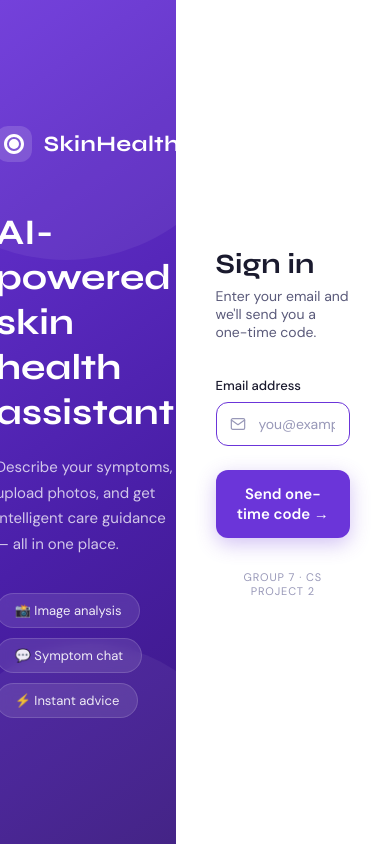
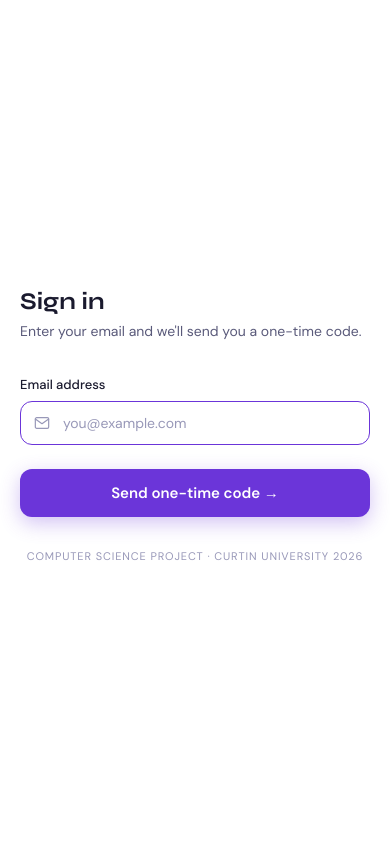
Before and after one commit to tugsbayarbat/cs_skinhealth_v2, a Next.js app: page /login in a window 390 px wide. Built offline with nearby package versions, Linux system fonts and the light colour scheme.

Commit message:
fixed mobile view ui

```diff
--- a/src/app/chat/page.js
+++ b/src/app/chat/page.js
@@ -107,6 +107,11 @@ export default function ChatPage() {
             {/* Profile completion modal — shown on first login */}
             {showProfileModal && (
                 <ProfileModal onComplete={() => update()} />
+            )}
+
+            {/* Mobile backdrop — closes sidebar when tapped */}
+            {sidebarOpen && (
+                <div className="sidebar-backdrop" onClick={() => setSidebarOpen(false)} />
             )}
 
             {/* SIDEBAR */}
--- a/src/app/globals.css
+++ b/src/app/globals.css
@@ -315,7 +315,7 @@ body:has(.intro-page) {
   border-right: 1px solid var(--border);
   position: relative;
   transition: width 0.3s ease, min-width 0.3s ease, padding 0.3s ease;
-  overflow: hidden;
+  z-index: 100;
 }
 
 /* Collapsed state */
@@ -528,6 +528,11 @@ body:has(.intro-page) {
   display: flex;
   align-items: center;
   gap: 8px;
+}
+
+/* Push logout button to the far right */
+.sidebar-footer .logout-btn {
+  margin-left: auto;
 }
 
 .logout-btn {
@@ -1307,6 +1312,169 @@ body:has(.intro-page) {
 }
 
 /* ─────────────────────────────────────────────
+   LOGIN PAGE — MOBILE RESPONSIVE
+───────────────────────────────────────────── */
+
+/* Tablet: shrink brand panel */
+@media (max-width: 900px) {
+  .login-brand {
+    width: 38%;
+    padding: 36px 32px;
+  }
+
+  .login-brand-title {
+    font-size: 26px;
+  }
+
+  .login-brand-sub {
+    display: none;
+  }
+}
+
+/* Mobile: stack vertically, hide brand panel, show compact top bar */
+@media (max-width: 768px) {
+  .login-page {
+    flex-direction: column;
+    height: auto;
+    min-height: 100vh;
+    overflow: auto;
+  }
+
+  /* Hide the left brand panel entirely */
+  .login-brand {
+    display: none;
+  }
+
+  /* Form panel fills the full screen */
+  .login-form-panel {
+    flex: 1;
+    width: 100%;
+    display: flex;
+    flex-direction: column;
+    padding: 0;
+    background: var(--white);
+  }
+
+  /* Compact branded header at the top */
+  .login-form-panel::before {
+    content: '';
+    display: block;
+    height: 6px;
+    background: linear-gradient(90deg, #6B35D9 0%, #4a1fa8 100%);
+  }
+
+  .login-form-card {
+    max-width: 440px;
+    width: 100%;
+    margin: auto;
+    padding: 36px 28px;
+    box-shadow: none;
+    border: none;
+  }
+
+  .login-form-header h2 {
+    font-size: 24px;
+  }
+
+  .login-submit-btn {
+    padding: 14px;
+    font-size: 15px;
+  }
+}
+
+/* Small phones: tighten OTP boxes */
+@media (max-width: 400px) {
+  .login-form-card {
+    padding: 28px 20px;
+  }
+
+  .otp-boxes {
+    gap: 7px;
+  }
+
+  .otp-box {
+    width: 42px;
+    height: 52px;
+    font-size: 20px;
+    border-radius: 10px;
+  }
+}
+
+/* ─────────────────────────────────────────────
+   CHAT PAGE — MOBILE SIDEBAR
+───────────────────────────────────────────── */
+@media (max-width: 768px) {
+
+  /* Sidebar becomes a fixed overlay panel */
+  .sidebar {
+    position: fixed;
+    top: 0;
+    left: 0;
+    height: 100%;
+    width: 280px;
+    min-width: 280px;
+    z-index: 200;
+    transform: translateX(0);
+    transition: transform 0.3s ease;
+    padding: 28px 20px;
+    box-shadow: 4px 0 24px rgba(0, 0, 0, 0.15);
+  }
+
+  /* Collapsed = slide off-screen to the left */
+  .sidebar-collapsed {
+    transform: translateX(-100%);
+    width: 280px;
+    min-width: 280px;
+    padding: 28px 20px;
+  }
+
+  /* Keep toggle inside view when sidebar is collapsed (shift right by 44px) */
+  .sidebar-collapsed .sidebar-toggle {
+    right: -44px;
+  }
+
+  /* On mobile open state, push toggle inward slightly to stay inside boundary */
+  .sidebar .sidebar-toggle {
+    right: 14px;
+  }
+
+  /* The actual CSS rule must match .sidebar-collapsed overrides */
+  .sidebar-collapsed .sidebar-toggle {
+    right: -44px;
+  }
+
+  /* Collapsed sidebar-inner stays visible (transform handles hiding) */
+  .sidebar-collapsed .sidebar-inner {
+    opacity: 1;
+    pointer-events: auto;
+  }
+
+  /* Backdrop overlay */
+  .sidebar-backdrop {
+    display: block;
+    position: fixed;
+    inset: 0;
+    background: rgba(10, 8, 30, 0.4);
+    z-index: 199;
+    animation: fadeIn 0.2s ease;
+  }
+
+  /* Adjust chat header padding */
+  .chat-header {
+    padding: 16px 20px;
+  }
+
+  .chat-body {
+    padding: 20px 16px;
+  }
+
+  .chat-input-area {
+    padding: 14px 16px 20px;
+  }
+}
+
+
+/* ─────────────────────────────────────────────
    PROFILE COMPLETION MODAL
 ───────────────────────────────────────────── */
 .profile-modal-overlay {
--- a/src/app/login/page.js
+++ b/src/app/login/page.js
@@ -199,7 +199,7 @@ export default function LoginPage() {
                         </>
                     )}
 
-                    <div className="login-divider"><span>GROUP 7 · CS PROJECT 2</span></div>
+                    <div className="login-divider"><span>COMPUTER SCIENCE PROJECT · Curtin University 2026</span></div>
                 </div>
             </div>
         </div>
--- a/src/app/page.js
+++ b/src/app/page.js
@@ -105,7 +105,6 @@ export default function HomePage() {
 
         {/* PROJECT PLAN */}
         <section className="intro-section" id="plan">
-          <p className="intro-label">PROJECT PLAN</p>
           <div className="intro-plan-list">
             {PLAN_ITEMS.map((item) => (
               <div key={item.num} className="intro-plan-item">
```
